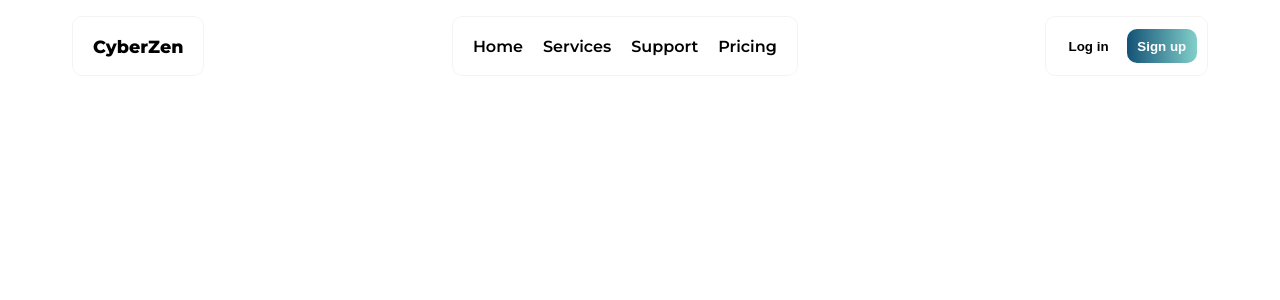
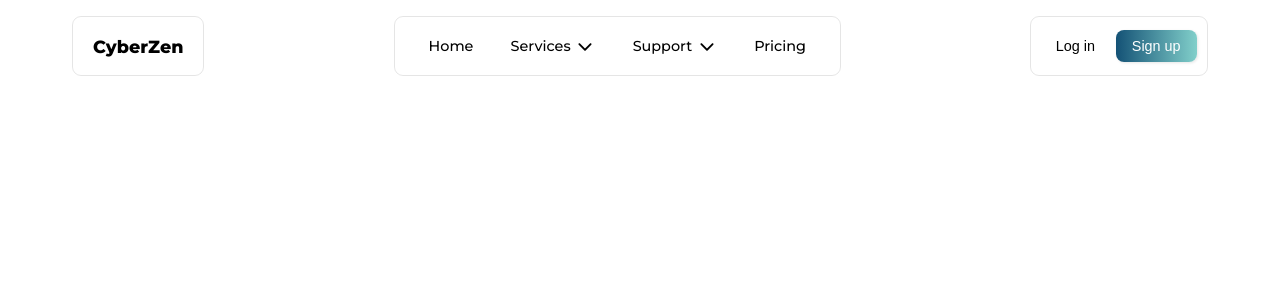
Before and after one commit to fethicansert/Dilara-s-UI-to-Code, a React (Create React App) app: page / in a window 1280 px wide. Shown: the top 300 px of the page. Built offline with nearby package versions, Linux system fonts and the light colour scheme.

Commit message:
updated with better code and better style

```diff
--- a/package.json
+++ b/package.json
@@ -8,6 +8,7 @@
     "@testing-library/user-event": "^13.5.0",
     "react": "^18.3.1",
     "react-dom": "^18.3.1",
+    "react-icons": "^5.3.0",
     "react-scripts": "5.0.1",
     "web-vitals": "^2.1.4"
   },
--- a/src/comps/Header/HeaderNavbar.js
+++ b/src/comps/Header/HeaderNavbar.js
@@ -1,11 +1,13 @@
+import HeaderNavbarItem from "./HeaderNavbarItem";
+
 const HeaderNavbar = () => {
     return (
         <nav className="header-navbar">
             <ul className="header-navbar-list">
-                <li className="header-navbar-list-item">Home</li>
-                <li className="header-navbar-list-item">Services</li>
-                <li className="header-navbar-list-item">Support</li>
-                <li className="header-navbar-list-item">Pricing</li>
+                <HeaderNavbarItem text={"Home"} />
+                <HeaderNavbarItem text={"Services"} isArrowed={true} />
+                <HeaderNavbarItem text={"Support"} isArrowed={true} />
+                <HeaderNavbarItem text={"Pricing"} />
             </ul>
         </nav>
     );
--- /dev/null
+++ b/src/comps/Header/HeaderNavbarItem.js
@@ -0,0 +1,16 @@
+import React from 'react'
+
+import { IoIosArrowDown } from "react-icons/io";
+import { SlArrowDown } from "react-icons/sl";
+
+
+const HeaderNavbarItem = ({ text, isArrowed }) => {
+    return (
+        <li className='header-navbar-list-item'>
+            {text}
+            {isArrowed && <IoIosArrowDown className='header-navbar-item-icon' size={20} />}
+        </li>
+    )
+}
+
+export default HeaderNavbarItem
--- a/src/css/Header.css
+++ b/src/css/Header.css
@@ -11,14 +11,15 @@ header {
     display: flex;
     align-items: center;
     padding: 0 .65rem;
-    border: 1px solid rgba(0, 0, 0, 0.048);
-    border-radius: 10px;
+    border: 1px solid rgba(0, 0, 0, 0.1);
+    border-radius: 9px;
 }
 
 .header-logo {
     font-size: 1.1rem;
     padding: 0 .6rem;
     font-weight: 800;
+    cursor: pointer;
 }
 
 .header-navbar {
@@ -28,36 +29,56 @@ header {
 .header-navbar-list {
     display: flex;
     align-items: center;
-    gap: 0 20px;
+    gap: 0 10px;
     list-style: none;
-    font-weight: 550;
 }
 
-.header-navbar-list-item {}
+.header-navbar-list-item {
+    font-size: .9rem;
+    font-weight: 500;
+    cursor: pointer;
+    padding: .60rem .85rem;
+    border-radius: 8px;
+    transition: background-color 250ms ease;
+
+    display: flex;
+    align-items: center;
+    justify-content: center;
+}
+
+.header-navbar-item-icon {
+    margin-top: .15rem;
+    margin-left: .3rem;
+}
 
 .header-button {
-    /* font-size: .9rem; */
+    font-size: .9rem;
     font-style: inherit;
-    font-weight: 550;
+    font-weight: 500;
     background: transparent;
     border: none;
-    padding: .55rem .75rem;
-    border-radius: 10px;
+    padding: .52rem .9rem;
+    border-radius: 8px;
     cursor: pointer;
-
-    transition: box-shadow 100ms ease;
+    transition: box-shadow 200ms ease;
 }
 
-.header-button:hover {
-    background: rgb(250, 250, 250);
-    box-shadow: 1px 1px 3px rgba(0, 0, 0, 0.2);
+.header-button:hover,
+.header-navbar-list-item:hover {
+    background-color: rgb(240, 240, 240);
+    box-shadow: 1px 1px 3px rgba(0, 0, 0, 0.1);
 }
 
 .header-button.cool {
 
+    box-shadow: 1px 1px 3px rgba(0, 0, 0, 0.1);
+
+    padding: .52rem 1rem;
+
     margin-left: .4rem;
-    padding: .60rem .65rem;
+
     color: white;
+
     background: hsla(202, 71%, 27%, 1);
 
     background: linear-gradient(0deg, hsla(202, 71%, 27%, 1) 0%, hsla(176, 45%, 66%, 1) 100%);
@@ -69,6 +90,6 @@ header {
     filter: progid: DXImageTransform.Microsoft.gradient(startColorstr="#145277", endColorstr="#83D0CB", GradientType=1);
 }
 
-.header-button.cool:hover{
-
+.header-button.cool:hover {
+    box-shadow: 1px 1px 3px rgba(0, 0, 0, 0.35);
 }
```
Also changed, not shown: 1 other file (tests, documents, lock files or other folders).
